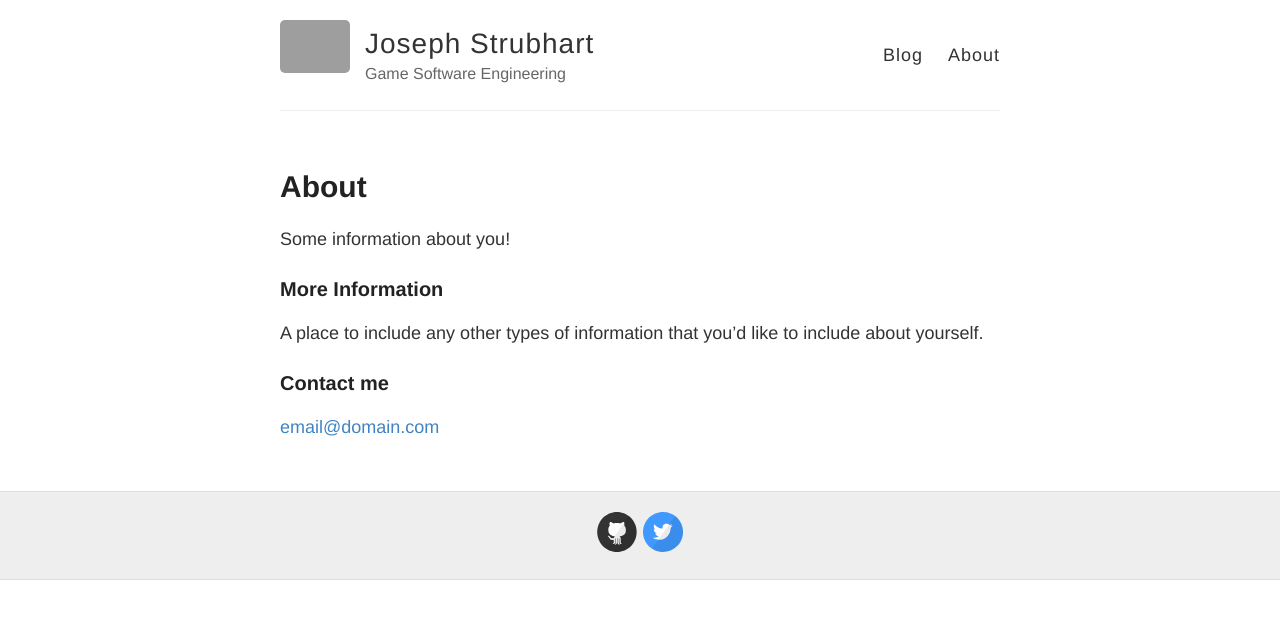
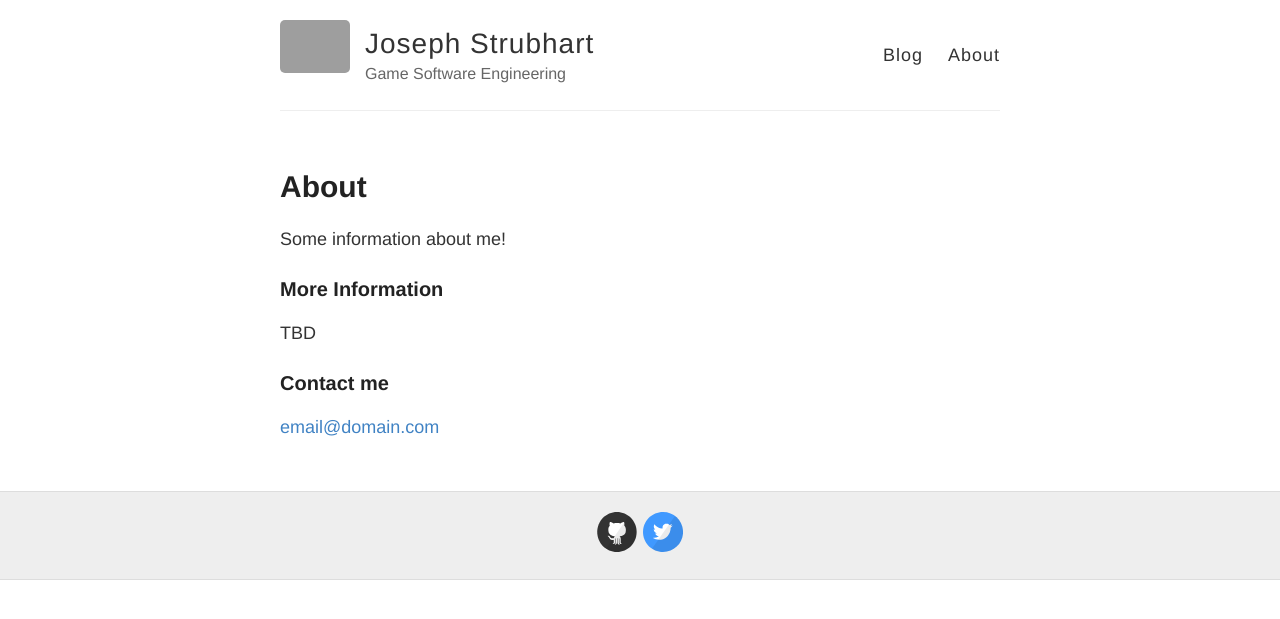
Before and after one commit to jstrub3/jstrub3.github.io, a Jekyll site: the page built from about.md, in a window 1280 px wide. Shown: the top 619 px of the page. Built offline with Jekyll 4.4.1, drawn with Linux system fonts in a browser that asks for light colours; grey boxes are pictures that could not be loaded.

Commit message:
Update about.md

```diff
--- a/about.md
+++ b/about.md
@@ -4,11 +4,11 @@ title: About
 permalink: /about/
 ---
 
-Some information about you!
+Some information about me!
 
 ### More Information
 
-A place to include any other types of information that you'd like to include about yourself.
+TBD
 
 ### Contact me
 
```
